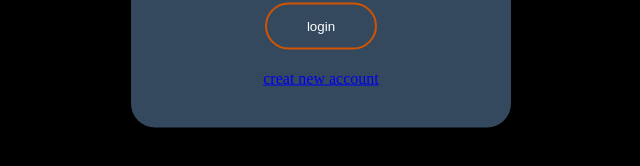
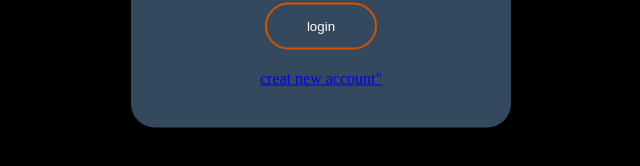
Before and after one commit to dahmen8bit/annogram, a plain HTML site: page index.html in a window 1280 px wide. Shown: the part 432-598 px from the top of the page, 319-959 px from the left. Drawn offline with Linux system fonts and the light colour scheme.

Commit message:
Update index.html

```diff
--- a/index.html
+++ b/index.html
@@ -59,7 +59,7 @@
 <input type='text' name='' placeholder='enter username' id='username'>
 <input type='password' name='' placeholder='enter password' id='passsword'>
 <input type='submit'name='' value='login' id='username'>
-    <a href="https://github.com/dahmen8bit/annogram/blob/main/login.html">creat new account</a>
+ <a href="https://github.com/dahmen8bit/annogram/blob/main/login.html">creat new account"</a>
 </form>
 </body>
 </html>
```
